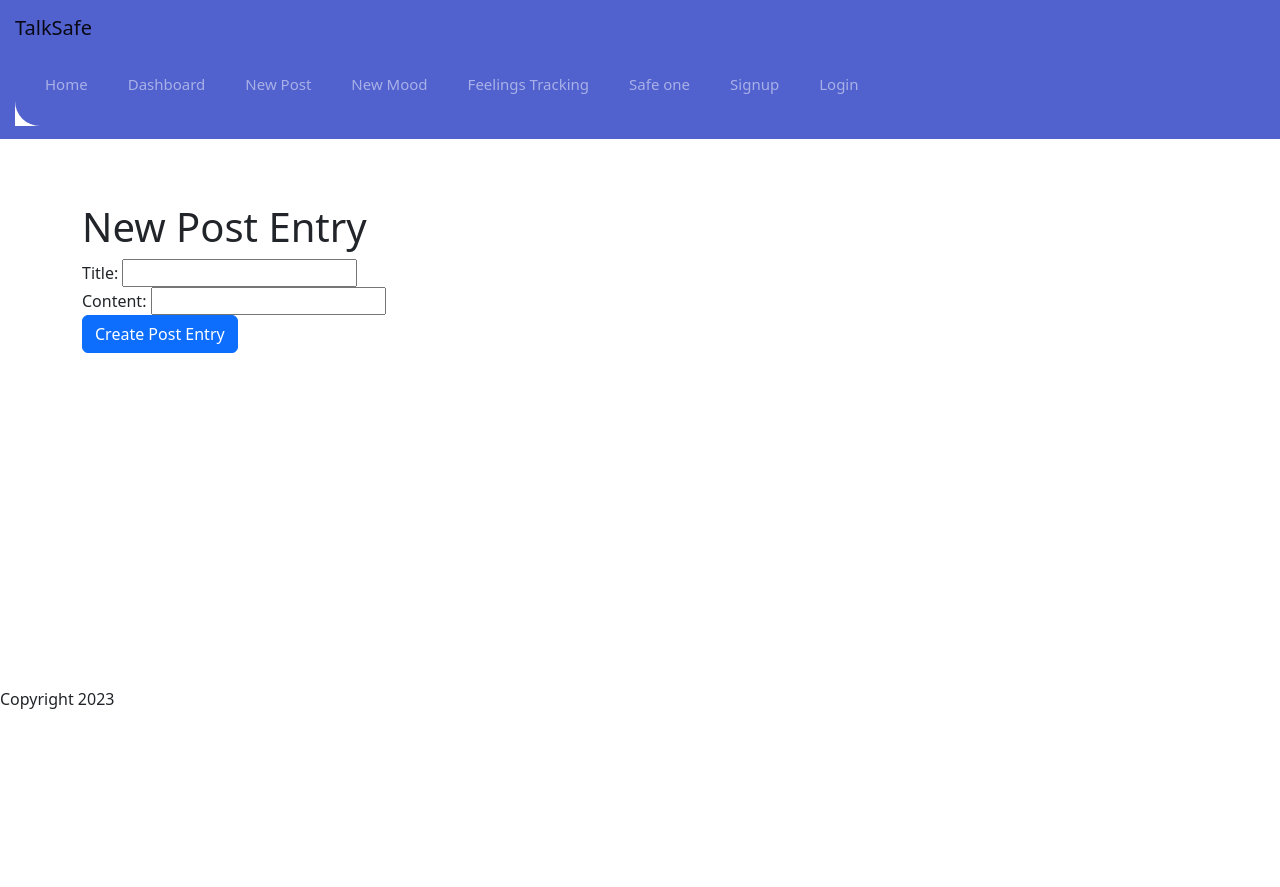
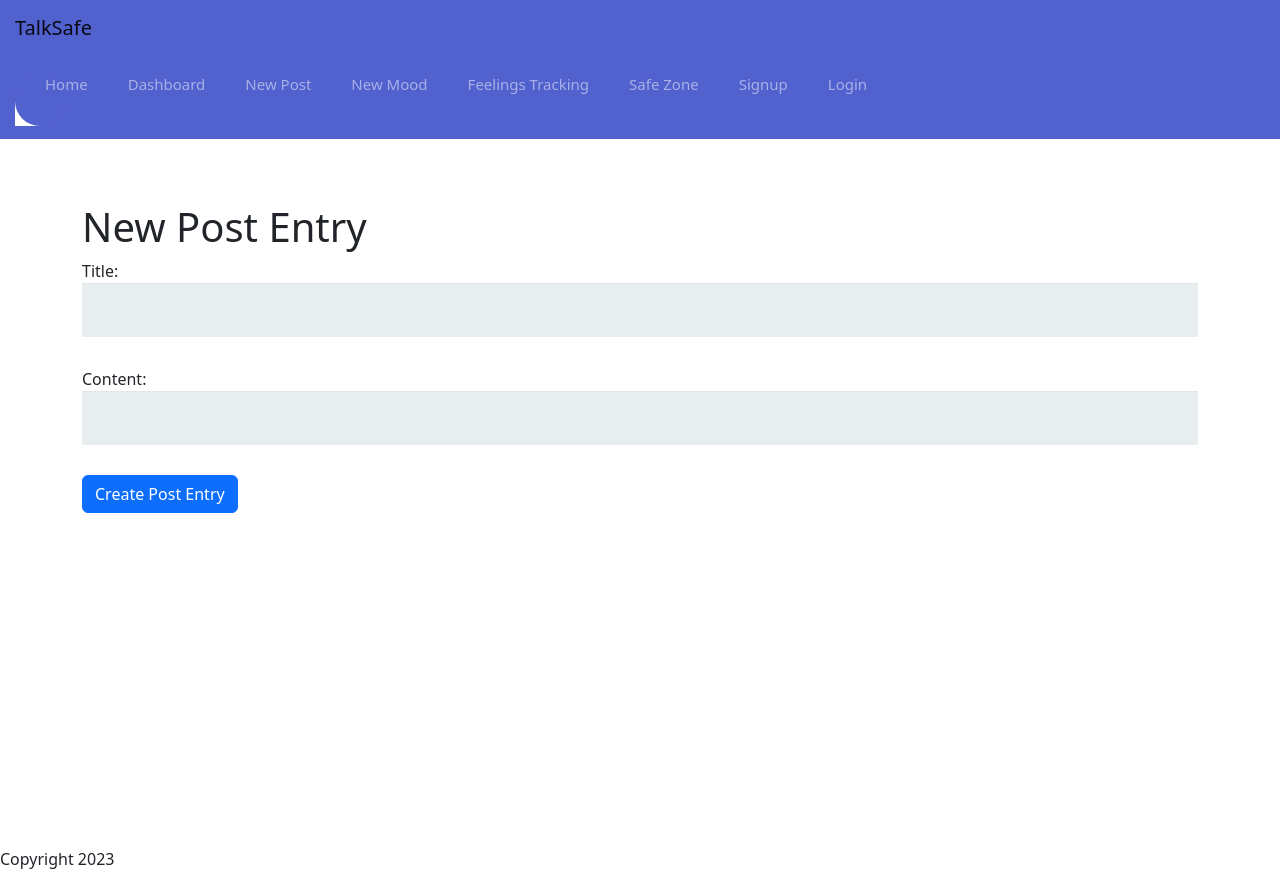
Before and after one commit to JoseMRodriguezO/mental-health-app, a React (Vite) app: page /journal_entries/new in a window 1280 px wide. Before the commit the page ends 800 px from the top, so only its background shows below. Built offline with nearby package versions, Linux system fonts and the light colour scheme; no server answers.

Commit message:
Add CSS to boxes

```diff
--- a/src/Header.jsx
+++ b/src/Header.jsx
@@ -52,7 +52,7 @@ export function Header() {
               </li>
               <li className="nav-item">
                 <Link className="nav-link" to="/chat">
-                  Safe one
+                  Safe Zone
                 </Link>
               </li>
 
--- a/src/JournalEntriesIndex.jsx
+++ b/src/JournalEntriesIndex.jsx
@@ -4,14 +4,12 @@ export function JournalEntriesIndex(props) {
   return (
     <div>
       <h1>Mood Posts</h1>
-      <div className="row" style={{ background: "lightblue", fontWeight: "bolder", fontSize: "1rem" }}>
+      <div className="row">
         {props.journalEntries.map((journalEntry) => (
           <div key={journalEntry.id} className="col-sm-4">
-            <div className="card" style={{ background: "lightgrey", fontWeight: "bolder", width: "250px" }}>
+            <div className="card">
               <div className="card-body">
-                <h5 className="card-title" style={{ fontSize: "2rem" }}>
-                  {journalEntry.title}
-                </h5>
+                <h5 className="card-title">{journalEntry.title}</h5>
 
                 <button className="btn btn-primary" onClick={() => props.onShowJournalEntry(journalEntry)}>
                   Full Story{" "}
--- a/src/JournalEntriesNew.jsx
+++ b/src/JournalEntriesNew.jsx
@@ -8,7 +8,7 @@ export function JournalEntriesNew(props) {
   };
 
   return (
-    <div>
+    <div className="row">
       <h1>New Post Entry </h1>
       <form onSubmit={handleSubmit}>
         <div>
--- a/src/JournalEntriesShow.jsx
+++ b/src/JournalEntriesShow.jsx
@@ -17,13 +17,7 @@ export function JournalEntriesShow(props) {
       <p>{props.journalEntry.content}</p>
       <form onSubmit={handleSubmit}>
         <div className="card">
-          <input
-            defaultValue={props.journalEntry.content}
-            name="content"
-            className="form-control"
-            type="text"
-            style={{ fontSize: "14px" }}
-          ></input>
+          <input defaultValue={props.journalEntry.content} name="content" className="form-control" type="text"></input>
         </div>
         <button className="btn btn-primary" type="submit">
           Edit
--- a/src/index.css
+++ b/src/index.css
@@ -433,3 +433,46 @@ i {
 .message-item {
   list-style-type: none;
 }
+
+button {
+  padding: 1.2rem 2.5rem;
+  font-size: 1rem;
+  border-radius: 2rem;
+  margin-bottom: 1rem;
+}
+
+@media (min-width: 768px) {
+  button {
+    padding: 1.5rem 3rem;
+    font-size: 1.2rem;
+    border-radius: 0.7rem;
+    margin-bottom: 1.5rem;
+  }
+}
+
+
+
+input[type="text"],
+input[type="password"],
+input[type="date_of_birth"],
+input[type="Gender"],
+input[type="email"],
+textarea,
+select {
+	background: rgba(255,255,255,0.1);
+  border: none;
+  font-size: 16px;
+  height: auto;
+  margin: 0;
+  outline: 0;
+  padding: 15px;
+  width: 100%;
+  background-color: #e8eeef;
+  color: #8a97a0;
+  box-shadow: 0 1px 0 rgba(0,0,0,0.03) inset;
+  margin-bottom: 30px;
+}
+input[type="radio"],
+input[type="checkbox"] {
+  margin: 0 4px 8px 0;
+}
```
